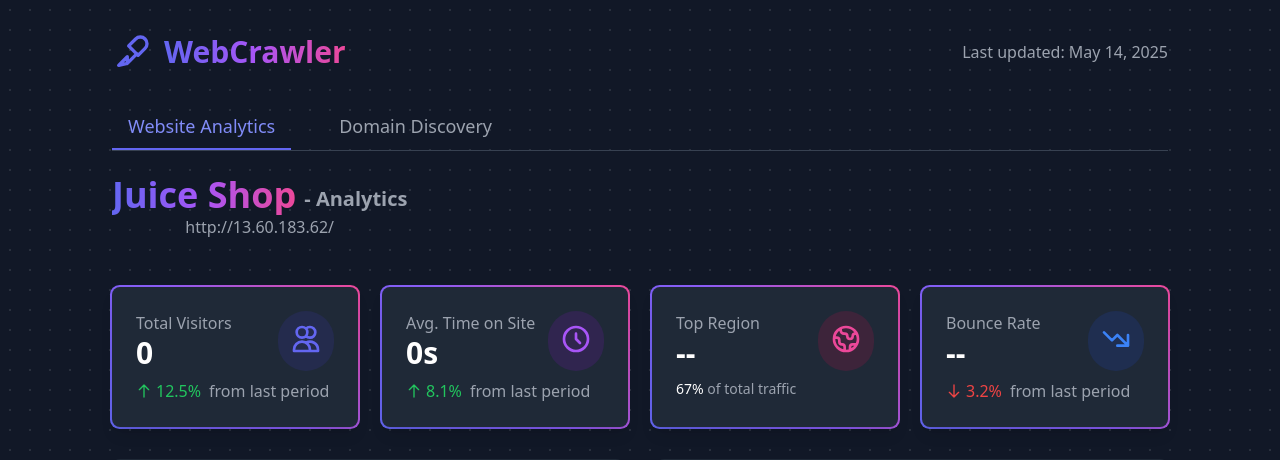
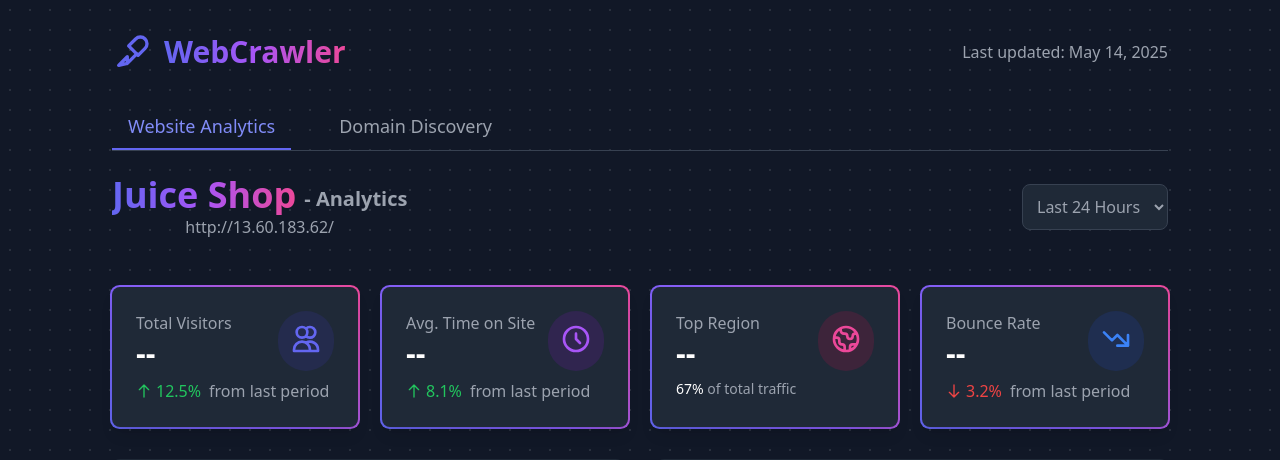
Before and after one commit to Janvier-Irasubiza/web-crawler, a FastAPI app: page / in a window 1280 px wide. Shown: the top 460 px of the page. Run offline with FastAPI, Linux system fonts and the light colour scheme; data that the repository does not hold is empty; some libraries are stand-ins or nearby versions.

Commit message:
feat: Add time frame filter for analytics and implement pagination for visitors table

```diff
--- a/templates/index.html
+++ b/templates/index.html
@@ -173,19 +173,33 @@
 
       <!-- Analytics Tab Content -->
       <div id="analytics-content" class="tab-content active space-y-12">
+        <div class="flex items-center justify-between">
           <div class="inline-flex flex-col items-start">
             <div class="flex items-center space-x-2">
               <span
                 class="text-4xl font-bold bg-clip-text text-transparent bg-gradient-to-r from-indigo-500 via-purple-500 to-pink-500 whitespace-nowrap"
                 >Juice Shop</span
               >
-            <span class="mt-2 text-xl font-bold whitespace-nowrap text-gray-400"
+              <span
+                class="mt-2 text-xl font-bold whitespace-nowrap text-gray-400"
                 >- Analytics</span
               >
             </div>
             <p class="text-gray-400 block truncate text-center w-full">
               http://13.60.183.62/
             </p>
+          </div>
+          <!-- TIme frame input filter -->
+          <div class="flex items-center space-x-4">
+            <select
+              id="time-frame"
+              class="bg-gray-800 border border-gray-700 text-gray-400 rounded-lg focus:ring-indigo-500 focus:border-indigo-500 p-2.5"
+            >
+              <option value="last-24-hours">Last 24 Hours</option>
+              <option value="last-week">Last Week</option>
+              <option value="last-month">Last Month</option>
+            </select>
+          </div>
         </div>
 
         <!-- Results Container (Initially Hidden) -->
@@ -1682,6 +1696,29 @@
         }
       }
 
+      // time frame filtering
+      document
+        .getElementById("time-frame-filter")
+        .addEventListener("change", function (event) {
+          const selectedTimeFrame = event.target.value;
+          // Fetch and update analytics data based on the selected time frame
+          fetchAnalyticsData(selectedTimeFrame);
+        });
+
+      // visitors table pagination
+      document
+        .getElementById("pagination-buttons")
+        .addEventListener("click", function (event) {
+          const target = event.target;
+          if (target.tagName === "BUTTON") {
+            const page = parseInt(target.textContent);
+            if (!isNaN(page)) {
+              currentPage = page;
+              renderDomains();
+            }
+          }
+        });
+
       // Add this to your DOMContentLoaded event listener
       document.addEventListener("DOMContentLoaded", () => {
         // Fetch initial analytics data
```
Lines whose indentation alone changed are shown as unchanged.
